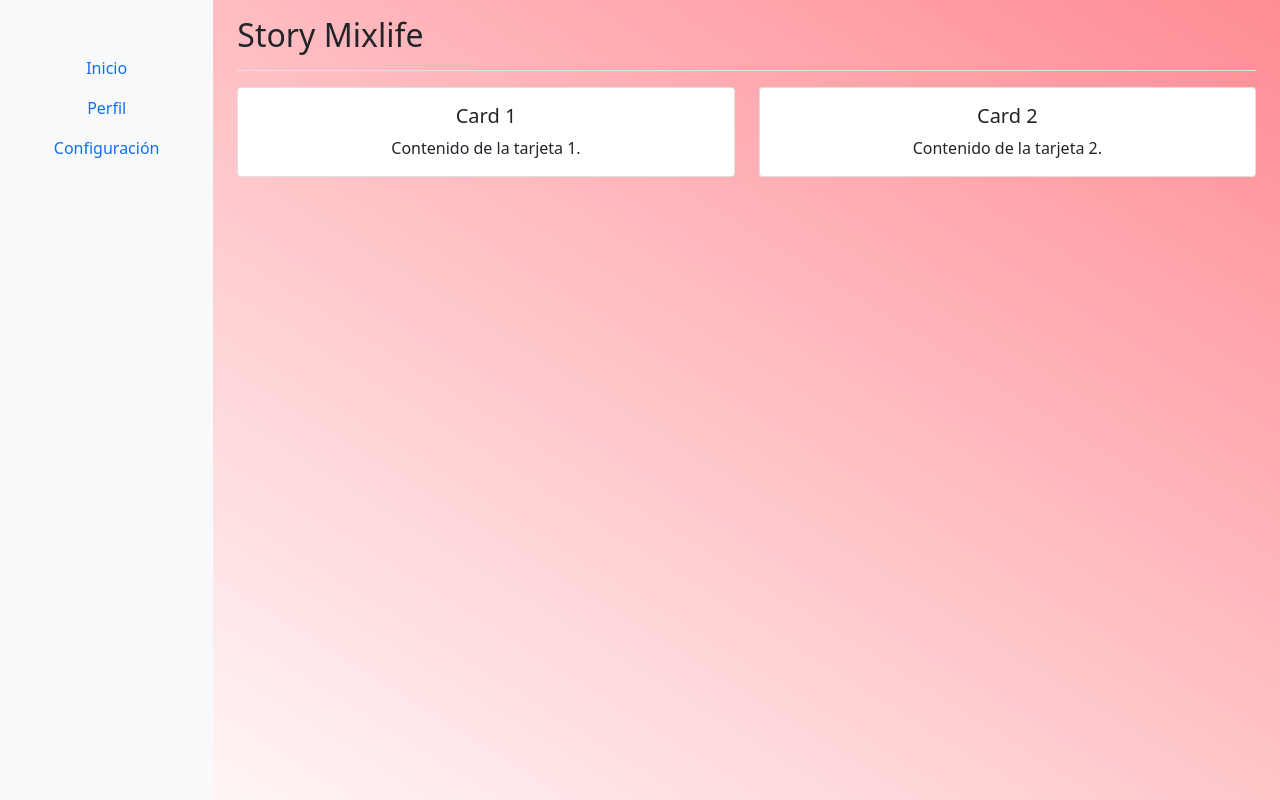
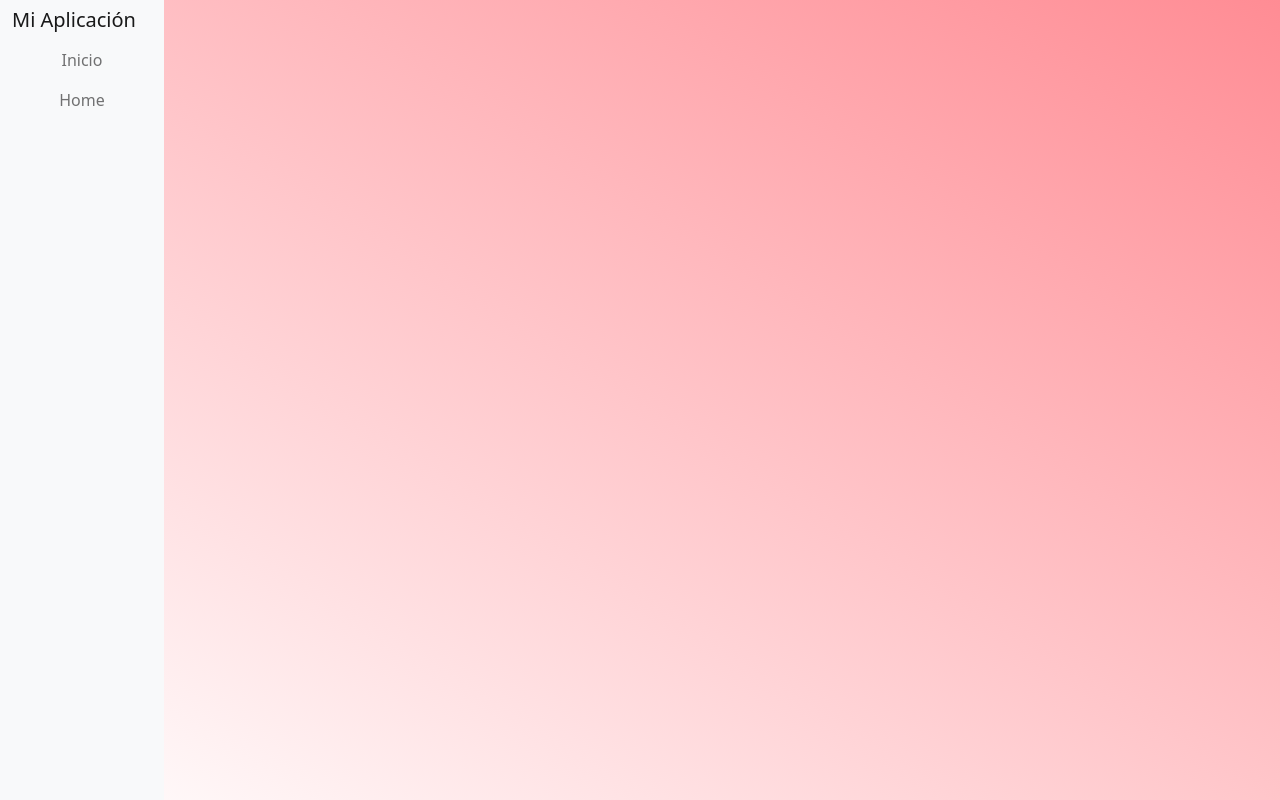
Before and after one commit to DRAKONNN/mixlife, a React (Create React App) app: page / in a window 1280 px wide. Built offline with nearby package versions, Linux system fonts and the light colour scheme.

Commit message:
introducing navbar

```diff
--- a/package.json
+++ b/package.json
@@ -12,6 +12,7 @@
     "react": "^18.3.1",
     "react-bootstrap": "^2.10.4",
     "react-dom": "^18.3.1",
+    "react-router-dom": "^6.25.1",
     "react-scripts": "5.0.1",
     "web-vitals": "^2.1.4"
   },
--- a/public/index.html
+++ b/public/index.html
@@ -24,7 +24,7 @@
       work correctly both with client-side routing and a non-root public URL.
       Learn how to configure a non-root public URL by running `npm run build`.
     -->
-    <title>React App</title>
+    <title>Story Mixlife</title>
   </head>
   <body>
     <noscript>You need to enable JavaScript to run this app.</noscript>
--- a/src/App.css
+++ b/src/App.css
@@ -36,3 +36,20 @@
     transform: rotate(360deg);
   }
 }
+
+body {
+  background: linear-gradient(to top right, #ffffff, #ff8c94);
+  height: 100vh;
+  margin: 0;
+  background-attachment: fixed;
+}
+
+.navbar {
+  height: 100vh;
+}
+
+@media (max-width: 992px) {
+  .navbar {
+    height: auto;
+  }
+}
--- a/src/App.js
+++ b/src/App.js
@@ -1,13 +1,43 @@
 import logo from './logo.svg';
 import './App.css';
+import { BrowserRouter as Router, Routes, Route, Link } from 'react-router-dom';
 import Home from './components/Home';
 
 function App() {
   return (
     <div className="App">
-      <div>
-        <Home />
+      <Router>
+      <div className="d-flex flex-column flex-lg-row">
+        {/* Navbar lateral vertical para pantallas grandes */}
+        <nav className="navbar navbar-expand-lg navbar-light bg-light flex-lg-column p-0">
+          <div className="container-fluid flex-lg-column">
+            <Link className="navbar-brand" to="/">Mi Aplicación</Link>
+            <button className="navbar-toggler" type="button" data-bs-toggle="collapse" data-bs-target="#navbarNav" aria-controls="navbarNav" aria-expanded="false" aria-label="Toggle navigation">
+              <span className="navbar-toggler-icon"></span>
+            </button>
+            <div className="collapse navbar-collapse justify-content-center" id="navbarNav">
+              <ul className="navbar-nav flex-lg-column">
+                <li className="nav-item">
+                  <Link className="nav-link" to="/">Inicio</Link>
+                </li>
+                <li className="nav-item">
+                  <Link className="nav-link" to="/home">Home</Link>
+                </li>
+                {/* Puedes agregar más enlaces aquí */}
+              </ul>
+            </div>
+          </div>
+        </nav>
+
+        {/* Configuración de las rutas */}
+        <div className="flex-grow-1 p-3">
+          <Routes>
+            <Route path="/home" element={<Home />} />
+            {/* Puedes agregar más rutas aquí */}
+          </Routes>
+        </div>
       </div>
+    </Router>
     </div>
   );
 }
--- a/src/components/Home.js
+++ b/src/components/Home.js
@@ -6,23 +6,6 @@ const HomePage = () => {
   return (
     <div className="container-fluid">
       <div className="row">
-        {/* Navbar lateral vertical a la izquierda */}
-        <nav className="col-md-3 col-lg-2 d-md-block bg-light sidebar">
-          <div className="position-sticky">
-            <ul className="nav flex-column">
-              <li className="nav-item">
-                <a className="nav-link active" href="#">Inicio</a>
-              </li>
-              <li className="nav-item">
-                <a className="nav-link" href="#">Perfil</a>
-              </li>
-              <li className="nav-item">
-                <a className="nav-link" href="#">Configuración</a>
-              </li>
-            </ul>
-          </div>
-        </nav>
-
         {/* Contenido principal con cards en el centro */}
         <main className="col-md-9 ms-sm-auto col-lg-10 px-md-4">
           <div className="d-flex justify-content-between flex-wrap flex-md-nowrap align-items-center pt-3 pb-2 mb-3 border-bottom">
--- a/src/index.js
+++ b/src/index.js
@@ -4,6 +4,7 @@ import './index.css';
 import App from './App';
 import reportWebVitals from './reportWebVitals';
 import 'bootstrap/dist/css/bootstrap.min.css';
+import 'bootstrap/dist/js/bootstrap.bundle.min';
 
 const root = ReactDOM.createRoot(document.getElementById('root'));
 root.render(
```
Also changed, not shown: 1 other file (tests, documents, lock files or other folders).
